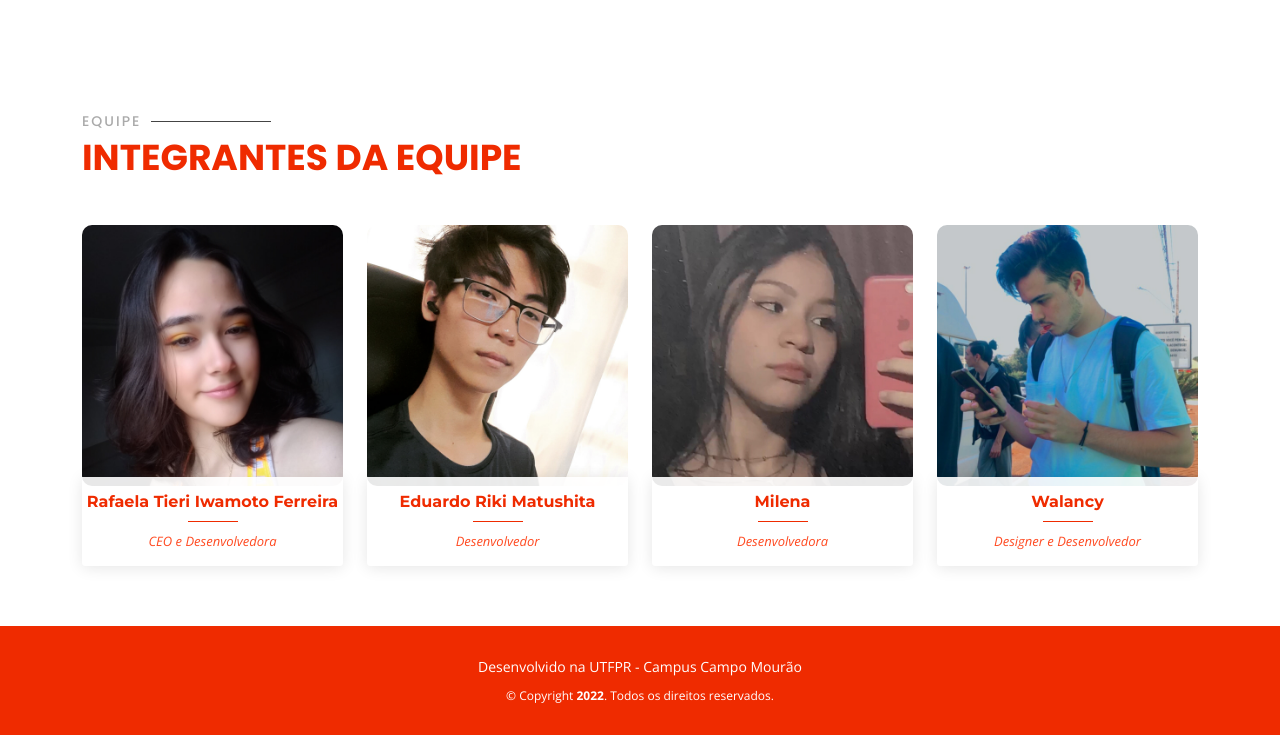
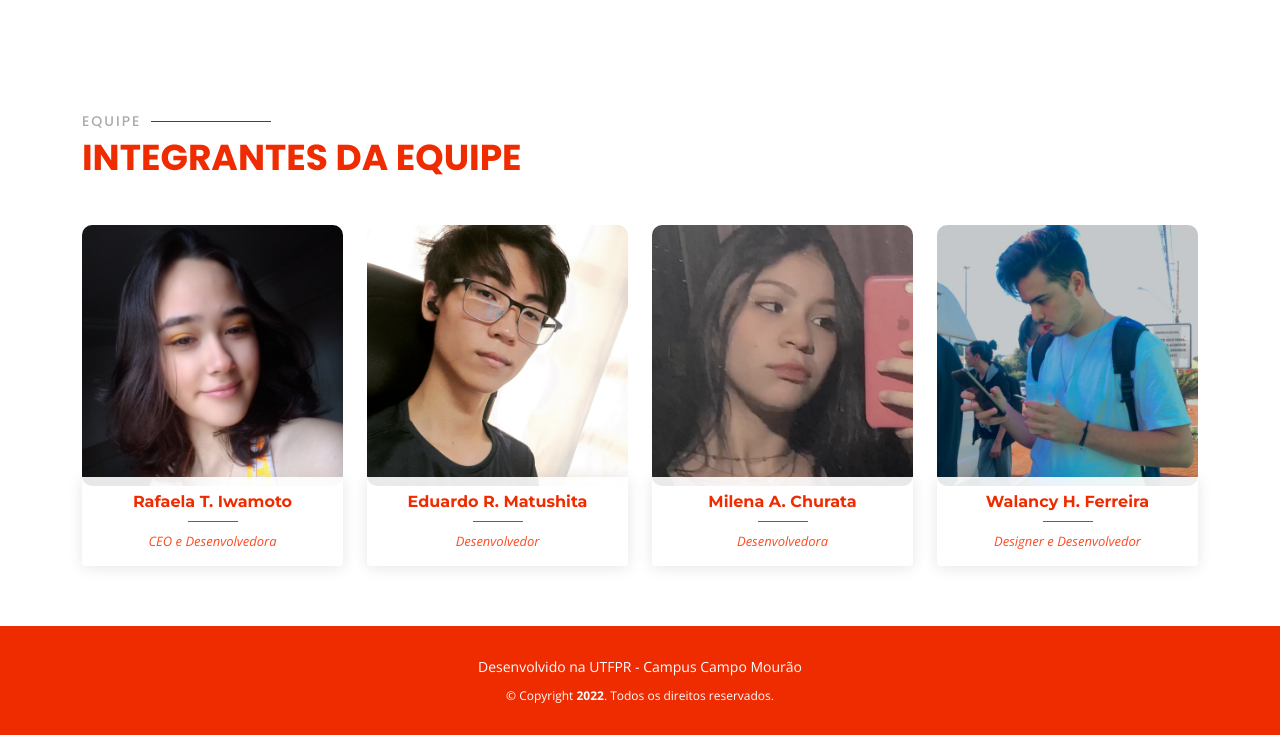
Before and after one commit to duumauzin/duumauzin.github.io, a plain HTML site: page index.html in a window 1280 px wide. Shown: the part 2789-3524 px from the top of the page. Drawn offline with nearby package versions, Linux system fonts and the light colour scheme.

Commit message:
Nomes dos integrantes corrigidos

```diff
--- a/index.html
+++ b/index.html
@@ -291,7 +291,7 @@
                             <div class="pic"><img src="assets/img/time/time-rafaela.jpeg" class="img-fluid" alt="">
                             </div>
                             <div class="member-info">
-                                <h4>Rafaela Tieri Iwamoto Ferreira</h4>
+                                <h4>Rafaela T. Iwamoto</h4>
                                 <span>CEO e Desenvolvedora</span>
                             </div>
                         </div>
@@ -302,7 +302,7 @@
                             <div class="pic"><img src="assets/img/time/time-eduardo.jpeg" class="img-fluid" alt="">
                             </div>
                             <div class="member-info">
-                                <h4>Eduardo Riki Matushita</h4>
+                                <h4>Eduardo R. Matushita</h4>
                                 <span>Desenvolvedor</span>
                             </div>
                         </div>
@@ -312,7 +312,7 @@
                         <div class="member" data-aos="zoom-in" data-aos-delay="300">
                             <div class="pic"><img src="assets/img/time/time-milena.jpeg" class="img-fluid" alt=""></div>
                             <div class="member-info">
-                                <h4>Milena</h4>
+                                <h4>Milena A. Churata</h4>
                                 <span>Desenvolvedora</span>
                             </div>
                         </div>
@@ -323,7 +323,7 @@
                             <div class="pic"><img src="assets/img/time/time-walancy.jpeg" class="img-fluid" alt="">
                             </div>
                             <div class="member-info">
-                                <h4>Walancy</h4>
+                                <h4>Walancy H. Ferreira</h4>
                                 <span>Designer e Desenvolvedor</span>
                             </div>
                         </div>
```
